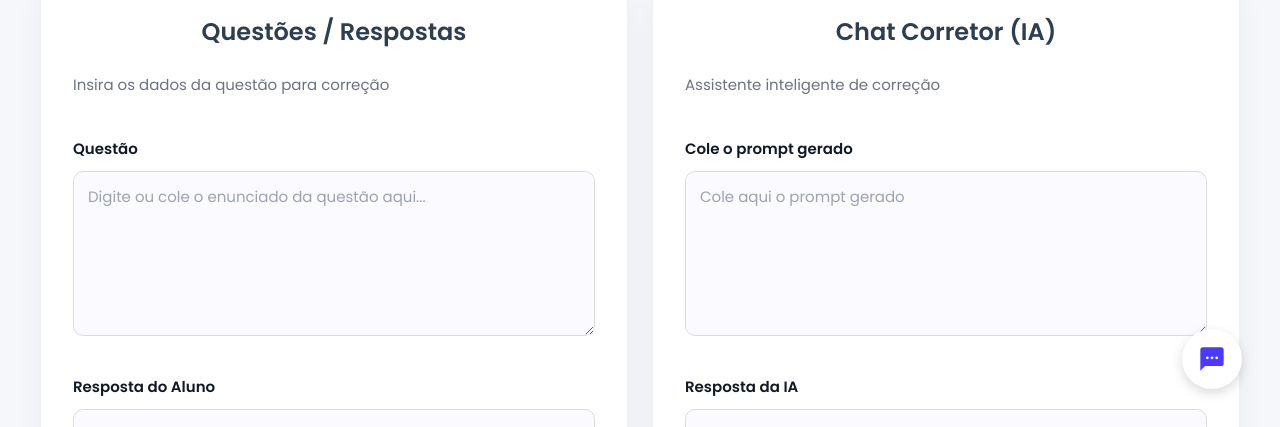
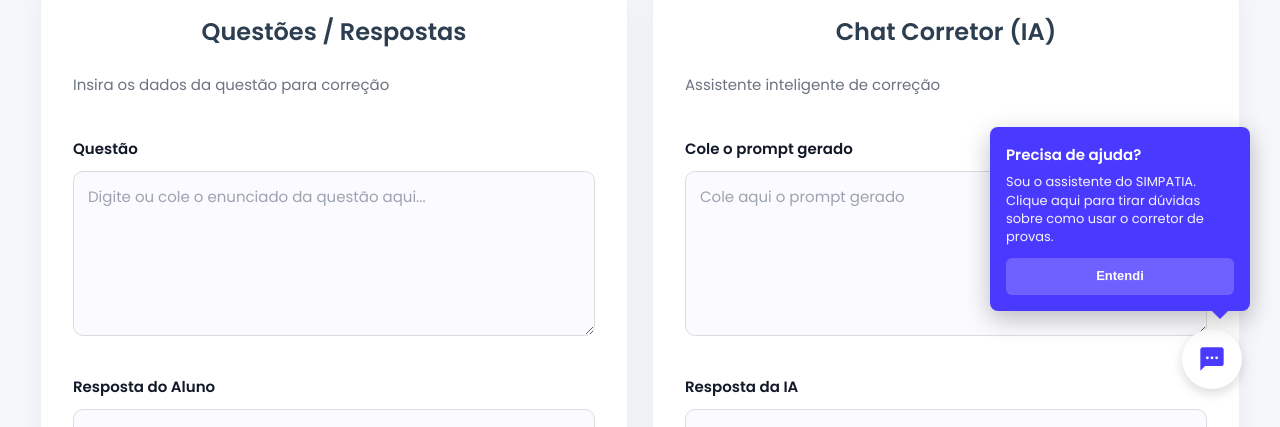
Before and after one commit to LucasSO-one/simpatia, a React (Vite) app: page /correcao in a window 1280 px wide. Shown: the part 373-800 px from the top of the page. Built offline with nearby package versions, Linux system fonts and the light colour scheme.

Commit message:
recurso visual para direcionar o usuário ao chat-bot

```diff
--- a/src/components/ChatBot.jsx
+++ b/src/components/ChatBot.jsx
@@ -6,17 +6,36 @@ const ChatBotWidget = () => {
     const [isExpanded, setIsExpanded] = useState(false);
     const [inputValue, setInputValue] = useState('');
     const [isLoading, setIsLoading] = useState(false);
+    const [showTooltip, setShowTooltip] = useState(false);
     const [messages, setMessages] = useState([
         { sender: 'bot', text: 'Olá, professor! Como posso ajudar com o módulo de correção hoje?' }
     ]);
 
     const messagesEndRef = useRef(null);
 
+
     useEffect(() => {
         if (messagesEndRef.current) {
             messagesEndRef.current.scrollIntoView({ behavior: 'smooth' });
         }
     }, [messages]);
+
+    // Novo efeito para controlar a primeira visita
+    useEffect(() => {
+        const tooltipVisto = localStorage.getItem('simpatia_chatbot_tooltip');
+        if (!tooltipVisto) {
+            // Aguarda 1.5 segundos após a página carregar para exibir a animação
+            const timer = setTimeout(() => setShowTooltip(true), 1500);
+            return () => clearTimeout(timer);
+        }
+    }, []);
+
+    // Função para ocultar e memorizar que o usuário já viu o balão
+    const fecharTooltip = (e) => {
+        if (e) e.stopPropagation();
+        setShowTooltip(false);
+        localStorage.setItem('simpatia_chatbot_tooltip', 'true');
+    };
 
     const toggleChatBot = () => {
         setIsOpen(prev => !prev);
@@ -155,7 +174,7 @@ const ChatBotWidget = () => {
                                 <button onClick={() => sendMessage('Os dados dos meus alunos e o conteúdo das provas são mantidos em privacidade?')}>
                                     Os dados dos meus alunos e o conteúdo das provas são mantidos em privacidade?
                                 </button>
-                                <button onClick={() => sendMessage('O campo de Gabarito é obrigatório?')}>
+                                <button onClick={() => sendMessage('O campo de Gabarito é obrigatório? ** Para esta resposta em específico, o chatbot deve responder que o campo de gabarito é recomendado para uma correção mais precisa, mas não é obrigatório. O professor pode optar por não preencher o gabarito e a IA tentará fazer a correção com base no conteúdo da resposta do aluno, embora isso possa resultar em uma avaliação menos precisa.**')}>
                                     O campo de Gabarito é obrigatório?
                                 </button>
                             </div>
@@ -184,6 +203,17 @@ const ChatBotWidget = () => {
                 </div>
             )}
 
+            {showTooltip && !isOpen && (
+                <div className="chatbot-tooltip">
+                    <div className="tooltip-text">
+                        <strong>Precisa de ajuda?</strong>
+                        <p>Sou o assistente do SIMPATIA. Clique aqui para tirar dúvidas sobre como usar o corretor de provas.</p>
+                    </div>
+                    <button className="tooltip-close" onClick={fecharTooltip}>Entendi</button>
+                    <div className="tooltip-arrow"></div>
+                </div>
+            )}
+
             {/* Botão flutuante */}
             <button className="chatbot-fab" onClick={toggleChatBot}>
                 <ChatIcon />
--- a/src/styles/chatbot.css
+++ b/src/styles/chatbot.css
@@ -162,6 +162,10 @@
 .chatbot-suggestions {
   padding: 0 15px 15px;
   background-color: #f9f9f9;
+
+  max-height: 190px; /* Limita a altura para não empurrar o rodapé */
+  overflow-y: auto;  /* Cria a barra de rolagem vertical automaticamente */
+  flex-shrink: 1;    /* Permite que o container se ajuste se faltar espaço */
 }
 
 .suggestions {
@@ -242,3 +246,76 @@
   background-color: #aaa;
   cursor: not-allowed;
 }
+
+/* =========================================
+   TOOLTIP DE BOAS VINDAS (ONBOARDING)
+========================================= */
+
+.chatbot-tooltip {
+  position: absolute;
+  bottom: 80px; /* Posiciona logo acima do botão flutuante */
+  right: 0;
+  width: 260px;
+  background-color: #4a3aff;
+  color: white;
+  border-radius: 8px;
+  padding: 16px;
+  box-shadow: 0 8px 24px rgba(0, 0, 0, 0.25);
+  display: flex;
+  flex-direction: column;
+  gap: 12px;
+  z-index: 2147483646;
+  font-family: sans-serif;
+  animation: floatTooltip 2.5s ease-in-out infinite;
+}
+
+.chatbot-tooltip .tooltip-text strong {
+  display: block;
+  font-size: 15px;
+  margin-bottom: 6px;
+  font-weight: 600;
+}
+
+.chatbot-tooltip .tooltip-text p {
+  margin: 0;
+  font-size: 13px;
+  line-height: 1.4;
+  opacity: 0.95;
+}
+
+.chatbot-container .tooltip-close {
+  all: unset;
+  background-color: rgba(255, 255, 255, 0.2);
+  color: white;
+  font-size: 13px;
+  font-weight: 600;
+  text-align: center;
+  padding: 8px;
+  border-radius: 6px;
+  cursor: pointer;
+  transition: background-color 0.2s;
+  box-sizing: border-box;
+}
+
+.chatbot-container .tooltip-close:hover {
+  background-color: rgba(255, 255, 255, 0.3);
+}
+
+/* Seta geométrica apontando para o botão do chat */
+.tooltip-arrow {
+  position: absolute;
+  bottom: -8px;
+  right: 22px; /* Alinhado geometricamente com o centro do FAB de 60px */
+  width: 0;
+  height: 0;
+  border-left: 8px solid transparent;
+  border-right: 8px solid transparent;
+  border-top: 8px solid #4a3aff;
+}
+
+/* Animação que faz o balão flutuar continuamente */
+@keyframes floatTooltip {
+  0% { transform: translateY(0); }
+  50% { transform: translateY(-8px); }
+  100% { transform: translateY(0); }
+}
```
